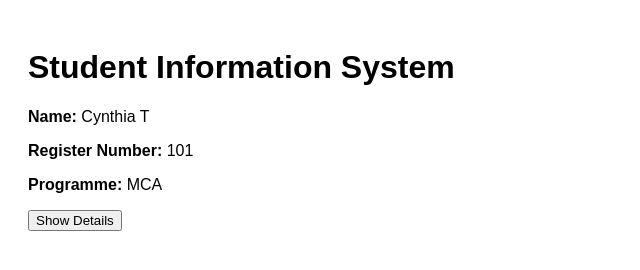
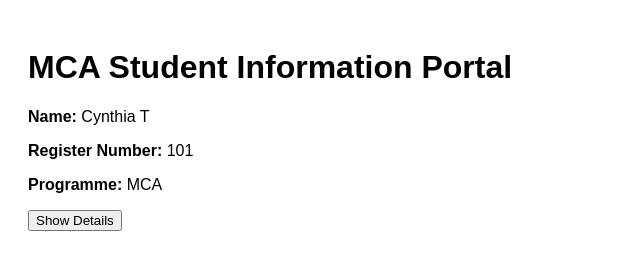
Before and after one commit to Pranavmr009/devops-activity, a plain HTML site: page index.html in a window 1280 px wide. Shown: the whole page, without its empty margins (0-640 px from the left). Drawn offline with Linux system fonts and the light colour scheme.

Commit message:
Update application title

```diff
--- a/index.html
+++ b/index.html
@@ -9,9 +9,7 @@
 
     <div class="container">
 
-        <h1>Student Information System</h1>
-
-        <p><strong>Name:</strong> Cynthia T</p>
+        <h1>MCA Student Information Portal</h1>        <p><strong>Name:</strong> Cynthia T</p>
         <p><strong>Register Number:</strong> 101</p>
         <p><strong>Programme:</strong> MCA</p>
 
```
